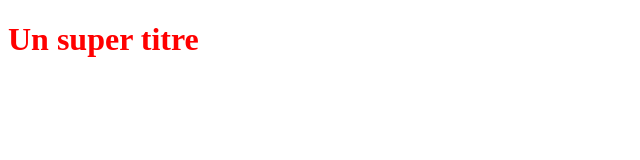
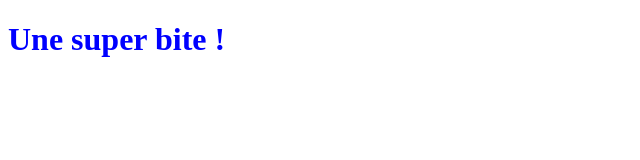
Before and after one commit to AlxSushi/Openclassroomsproject, a plain HTML site: page index.html in a window 1280 px wide. Shown: the whole page, without its empty margins (0-640 px from the left). Drawn offline with Linux system fonts and the light colour scheme.

Commit message:
modif couleur + titre

```diff
--- a/index.html
+++ b/index.html
@@ -5,6 +5,6 @@
     <link rel="stylesheet" type="text/css" href="styles.css">
 </head>
 <body>
-    <h1>Un super titre</h1>
+    <h1>Une super bite !</h1>
 </body>
 </html>
--- a/styles.css
+++ b/styles.css
@@ -1,3 +1,3 @@
 h1 {
-    color: red;
+    color: blue;
 }
```
